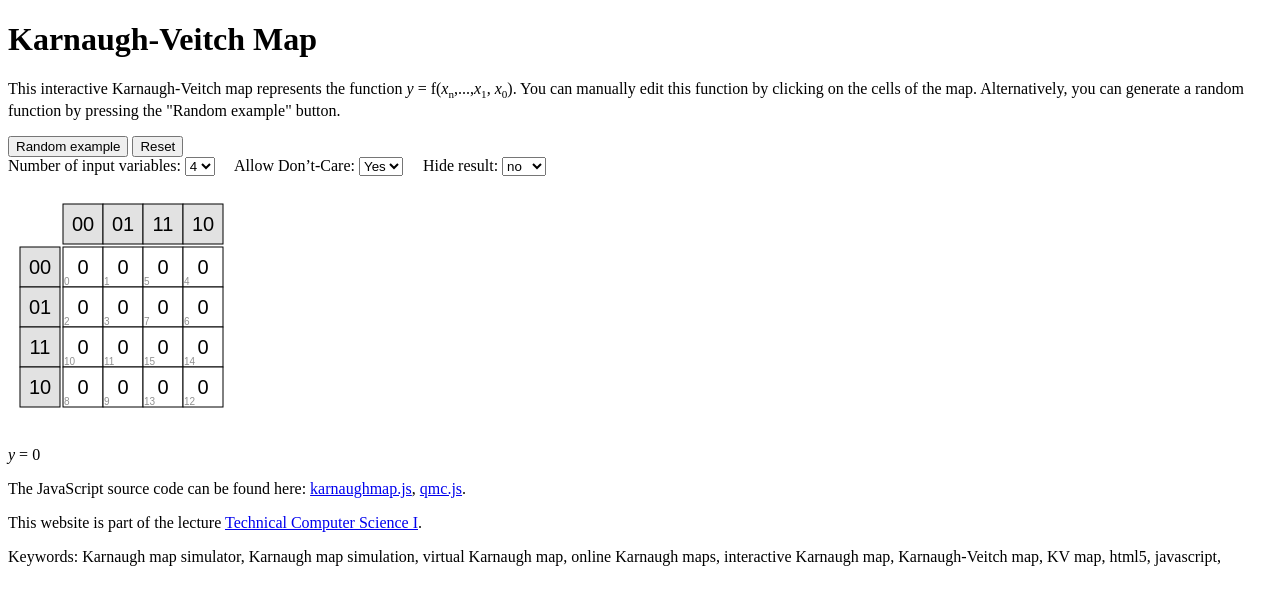
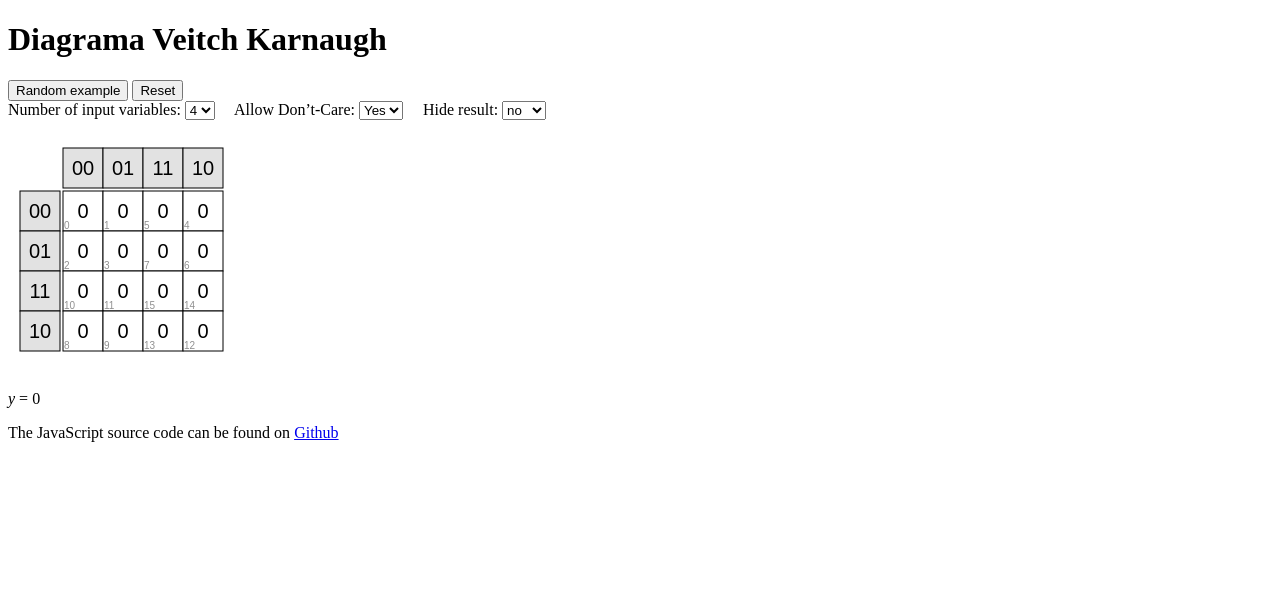
Before and after one commit to iosifnicolae2/iosifnicolae2.github.com, a plain HTML site: page index.html in a window 1280 px wide. Drawn offline with Linux system fonts and the light colour scheme.

Commit message:
add Analytics

```diff
--- a/index.html
+++ b/index.html
@@ -4,7 +4,7 @@
   <head>
     <meta charset="utf-8">
     <meta name="viewport" content="width=240" />
-    <title>Karnaugh-Veitch Map</title>
+    <title>Diagrama Veitch Karnaugh</title>
     <script src='./karnaughmap.js'></script>
     <script src='./qmc.js'></script>
     <script language="JavaScript" type="text/javascript">
@@ -42,10 +42,8 @@
   <body onload="run();">
 
 
-    <h1>Karnaugh-Veitch Map</h1>
-    <p>This interactive Karnaugh-Veitch map represents the function  <span class="qmcMathFont"><i>y</i>&nbsp;=&nbsp;f(<i>x</i><sub><small>n</small></sub>,...,<i>x</i><sub><small>1</small></sub>, <i>x</i><sub><small>0</small></sub>)</span>.
-      You can manually edit this function by clicking on the cells of the map. Alternatively, you can generate a random function by pressing the "Random example" button.</p>
-    <p>
+    <h1>Diagrama Veitch Karnaugh</h1>
+
       <button type="button" onclick="karnaugh.genRandom();">Random example</button> <button type="button" onclick="karnaugh.clear();">Reset</button><br>
       Number of input variables:
       <select onchange="noOfVarsChanged();" id="noOfVarsChanged_id">
@@ -73,9 +71,16 @@
 
     <div id="myQmcDisplay"></div>
 
-    <p> The JavaScript source code can be found here: <a href="./karnaughmap.js">karnaughmap.js</a>, <a href="./qmc.js">qmc.js</a>.</p>
-    <p> This website is part of the lecture <a href="http://www.uni-marburg.de/fb12/grafikmultimedia/lehre/ti1">Technical Computer Science I</a>.  </p>
-    <p> Keywords: Karnaugh map simulator, Karnaugh map simulation, virtual Karnaugh map, online Karnaugh maps, interactive Karnaugh map, Karnaugh-Veitch map, KV map, html5, javascript, </p>
+    <p> The JavaScript source code can be found on <a href="https://github.com/iosifnicolae2/iosifnicolae2.github.com">Github</a></p>
+    <!-- Global site tag (gtag.js) - Google Analytics -->
+    <script async src="https://www.googletagmanager.com/gtag/js?id=UA-116458324-1"></script>
+    <script>
+      window.dataLayer = window.dataLayer || [];
+      function gtag(){dataLayer.push(arguments);}
+      gtag('js', new Date());
+
+      gtag('config', 'UA-116458324-1');
+    </script>
 
   </body>
 </html>
```
